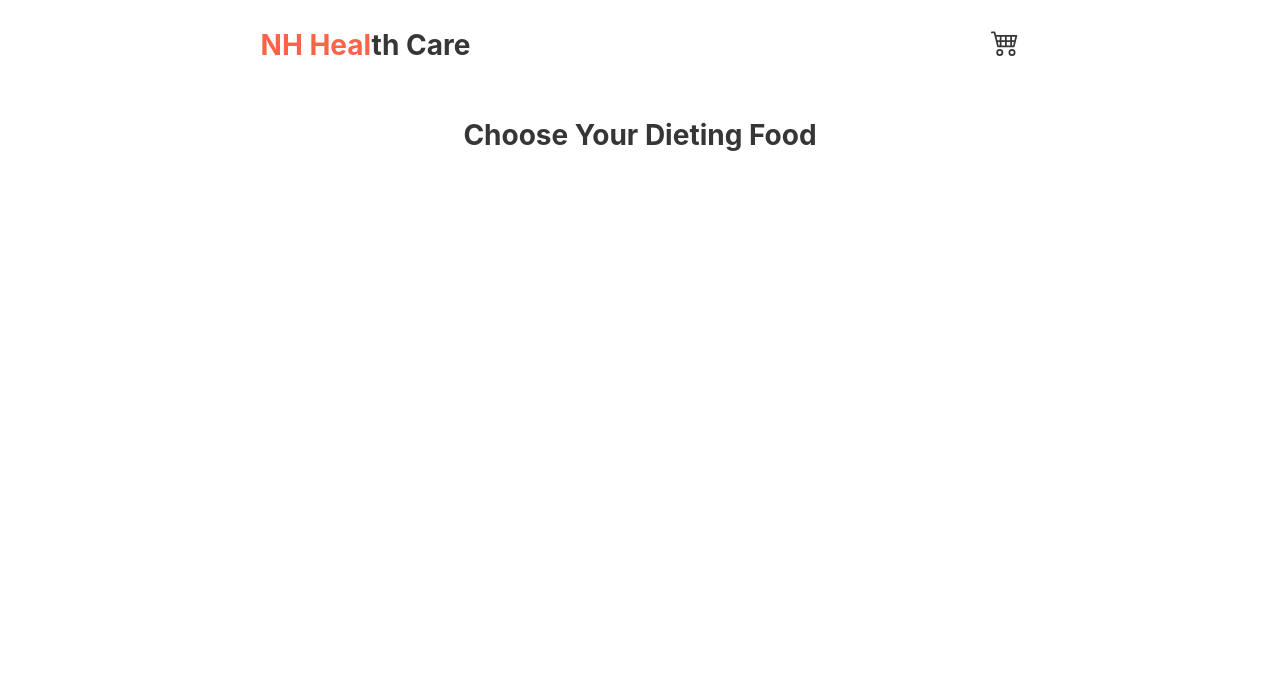
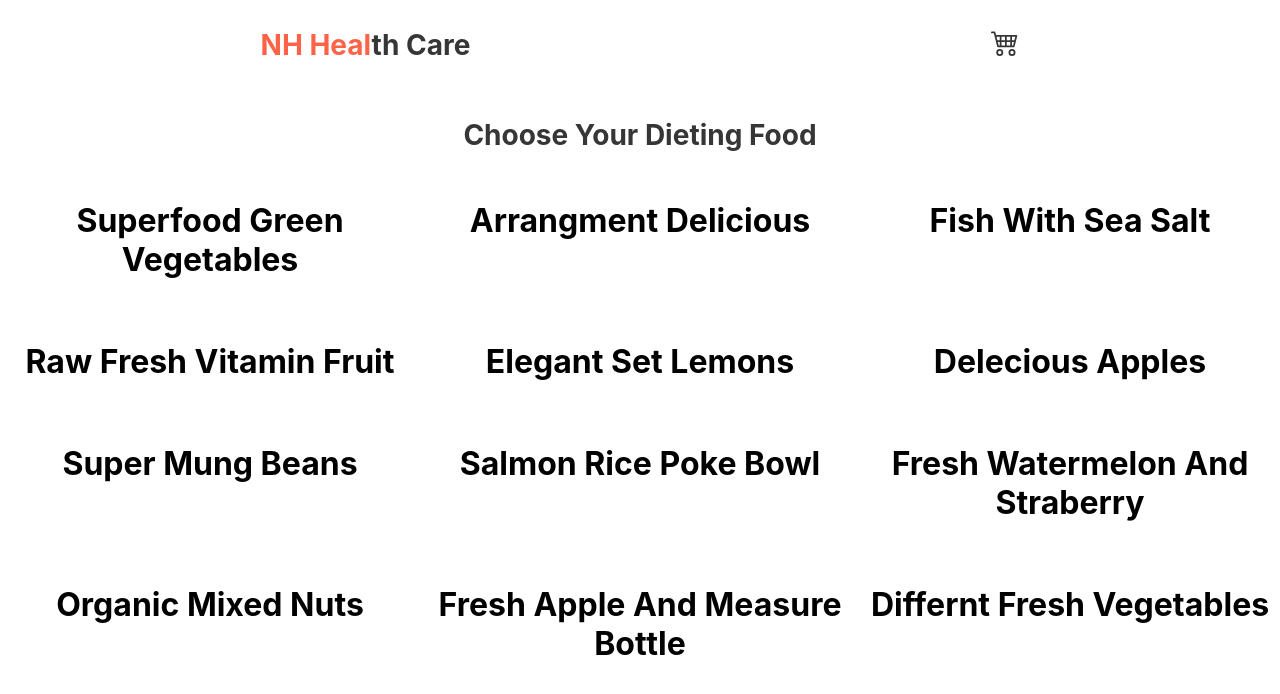
Before and after one commit to AhshanHabib26/NH_Health_Care, a React (Create React App) app: page / in a window 1280 px wide. Shown: the top 694 px of the page. Built offline with nearby package versions, Linux system fonts and the light colour scheme.

Commit message:
Products Component And Data Load

```diff
--- a/src/Component/Product/Product.js
+++ b/src/Component/Product/Product.js
@@ -0,0 +1,11 @@
+import React from 'react';
+
+const Product = (props) => {
+    return (
+        <div>
+            <h1>{props.product.name}</h1>
+        </div>
+    );
+};
+
+export default Product;
--- a/src/Component/Products/Products.css
+++ b/src/Component/Products/Products.css
@@ -0,0 +1,5 @@
+.products_container{
+    display: grid;
+    grid-template-columns: repeat(3, 1fr);
+    grid-gap: 20px 10px;
+}
--- a/src/Component/Products/Products.js
+++ b/src/Component/Products/Products.js
@@ -1,4 +1,6 @@
 import React, { useEffect, useState } from 'react';
+import Product from '../Product/Product';
+import './Products.css'
 
 const Products = () => {
 
@@ -13,9 +15,15 @@ const Products = () => {
 
     return (
         <div>
+            <div className="products_container">
            {
-               products.map( product => console.log(product))
+               products.map( product => <Product
+                     product={product}
+                     key={product.id}
+
+               ></Product>)
            }
+           </div>
         </div>
     );
 };
```
